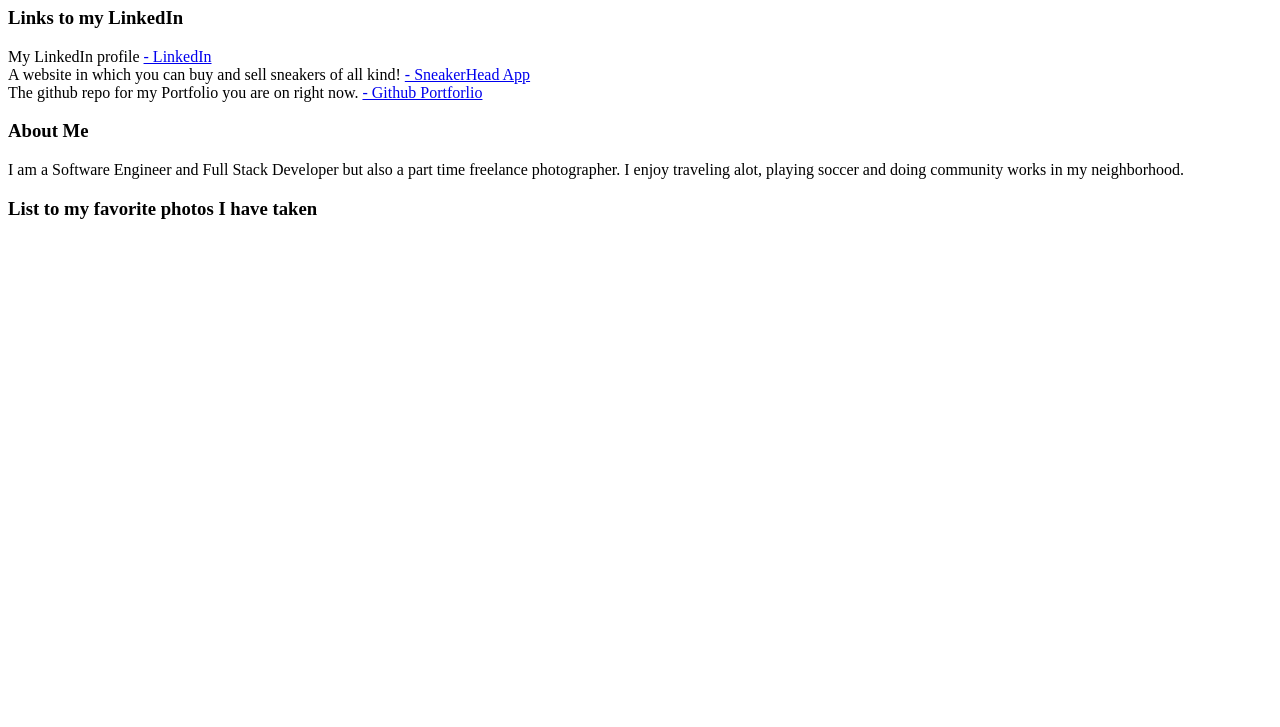
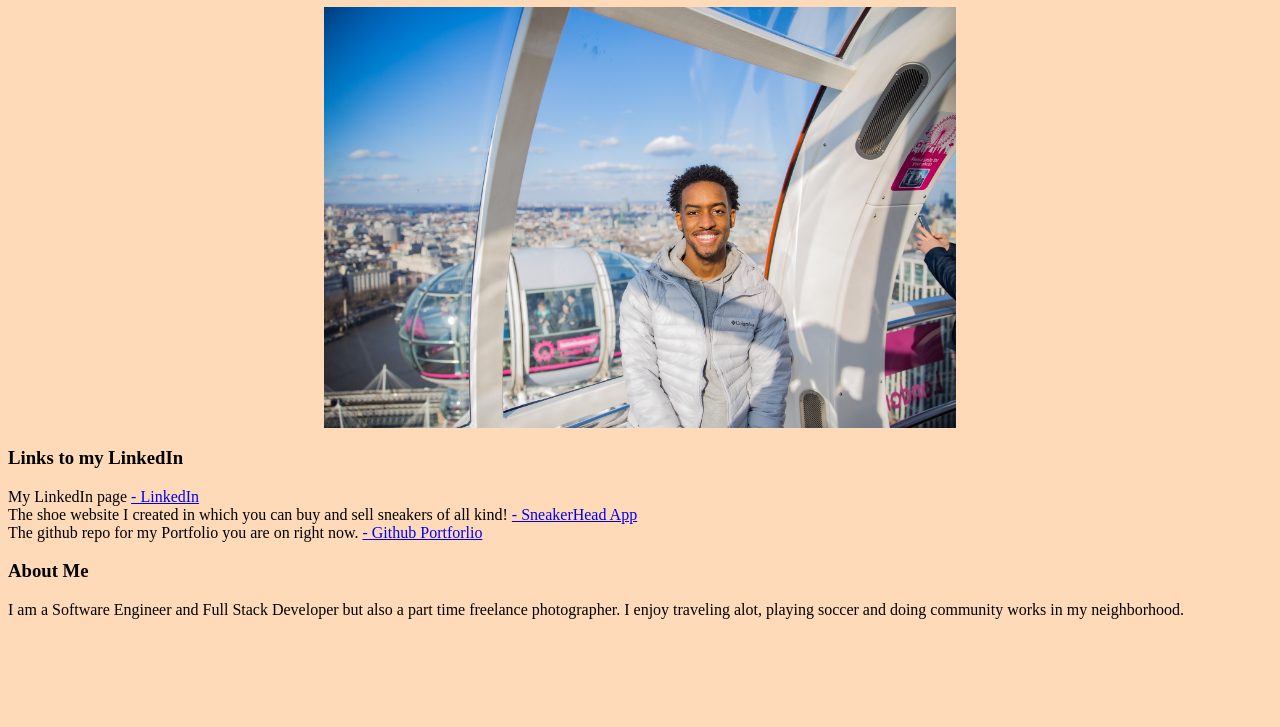
Before and after one commit to gadawako/gadawako.github.io, a plain HTML site: page index.html in a window 1280 px wide. Shown: the part 73-800 px from the top of the page. Drawn offline with Linux system fonts and the light colour scheme.

Commit message:
photo of me up

```diff
--- a/index.html
+++ b/index.html
@@ -3,23 +3,24 @@
 <head>
     <meta charset="UTF-8">
     <meta name="viewport" content="width=device-width, initial-scale=1.0">
-    <link href="styles.css" rel="stylesheet" />
+    <link href="style.css" rel="stylesheet" />
     <title>Gada's Personal Website</title>
 </head>
 <body>
     <h1>
         Gada Wako's Portfolio
     </h1>
+    <img src="D11A3516 2.jpeg" alt="My London photo" class="center">
     <h3> Links to my LinkedIn</h3>
     <p>
-        My LinkedIn profile
+        My LinkedIn page
         <a href="https://www.linkedin.com/in/gadawako/">-   LinkedIn</a>
     </br>
-        A website in which you can buy and sell sneakers of all kind!
+        The shoe website I created in which you can buy and sell sneakers of all kind!
         <a href="https://github.com/gadawako/SneakerHead">-   SneakerHead App</a>
     </br>
         The github repo for my Portfolio you are on right now.
-        <a href="https://github.com/gadawako/Portfolio">-   Github Portforlio</a>
+        <a href="https://gadawako.github.io/">-   Github Portforlio</a>
     </p>
     <h3> About Me</h3>
     <p>
@@ -28,6 +29,5 @@
         I enjoy traveling alot, playing soccer and
         doing community works in my neighborhood.
     </p>
-    <h3> List to my favorite photos I have taken</h3>
 </body>
 </html>
--- a/style.css
+++ b/style.css
@@ -1,3 +1,9 @@
 body {
     background-color: peachpuff;
 }
+.center {
+    display: block;
+    margin-left: auto;
+    margin-right: auto;
+    width: 50%;
+  }
```
Also changed, not shown: D11A3516 2.jpeg (added).
